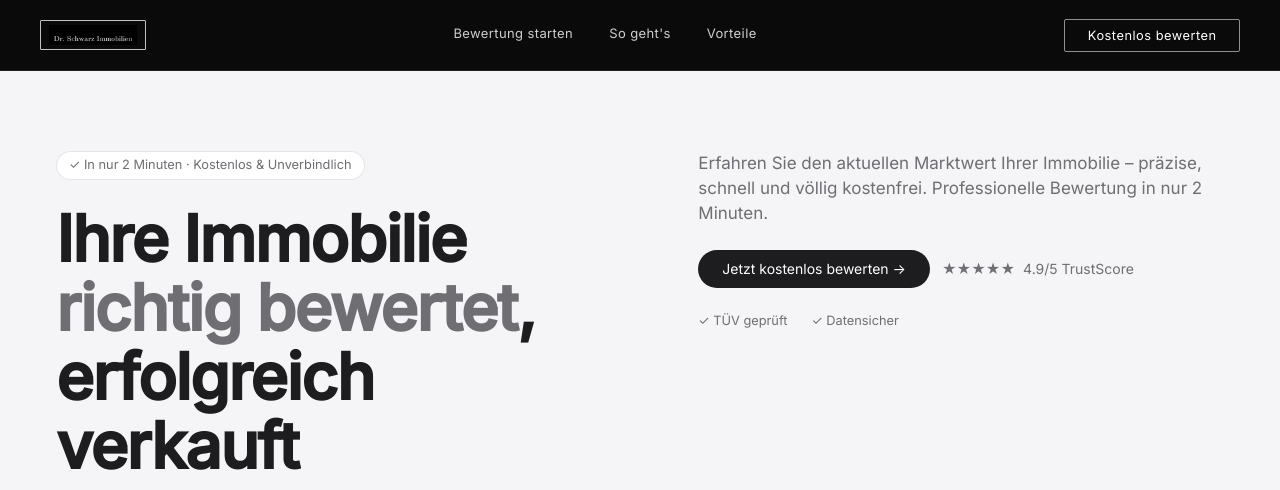
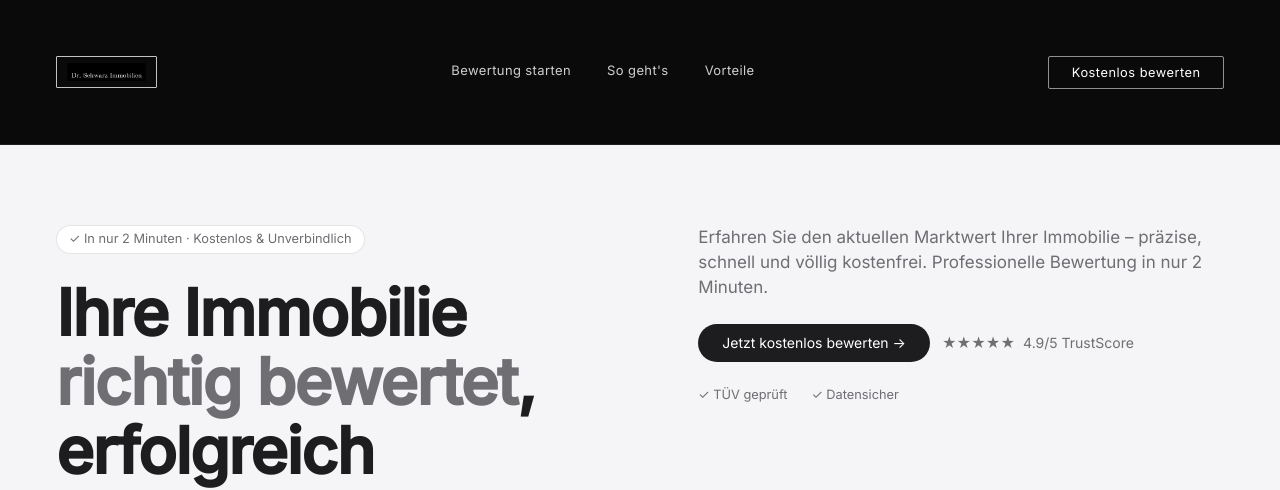
Before and after one commit to Mehmet199942/immowert-24-main, a plain HTML site: page index.html in a window 1280 px wide. Shown: the top 490 px of the page. Drawn offline with Linux system fonts and the light colour scheme.

Commit message:
Increase header height to 9rem to match Blackstone's large top distance

```diff
--- a/styles.css
+++ b/styles.css
@@ -52,10 +52,10 @@ body {
 .header-content {
     display: flex;
     align-items: center;
-    height: 4.375rem;
+    height: 9rem;
     max-width: 1440px;
     margin: 0 auto;
-    padding: 0 2.5rem;
+    padding: 0 3.5rem;
     gap: 0;
 }
 
@@ -73,11 +73,11 @@ body {
 }
 
 .logo-img {
-    height: 1.875rem;
+    height: 2rem;
     width: auto;
     display: block;
     border: 1px solid rgba(255, 255, 255, 0.75);
-    padding: 0.22rem 0.5rem;
+    padding: 0.35rem 0.65rem;
     border-radius: 1px;
     background: transparent;
 }
```
